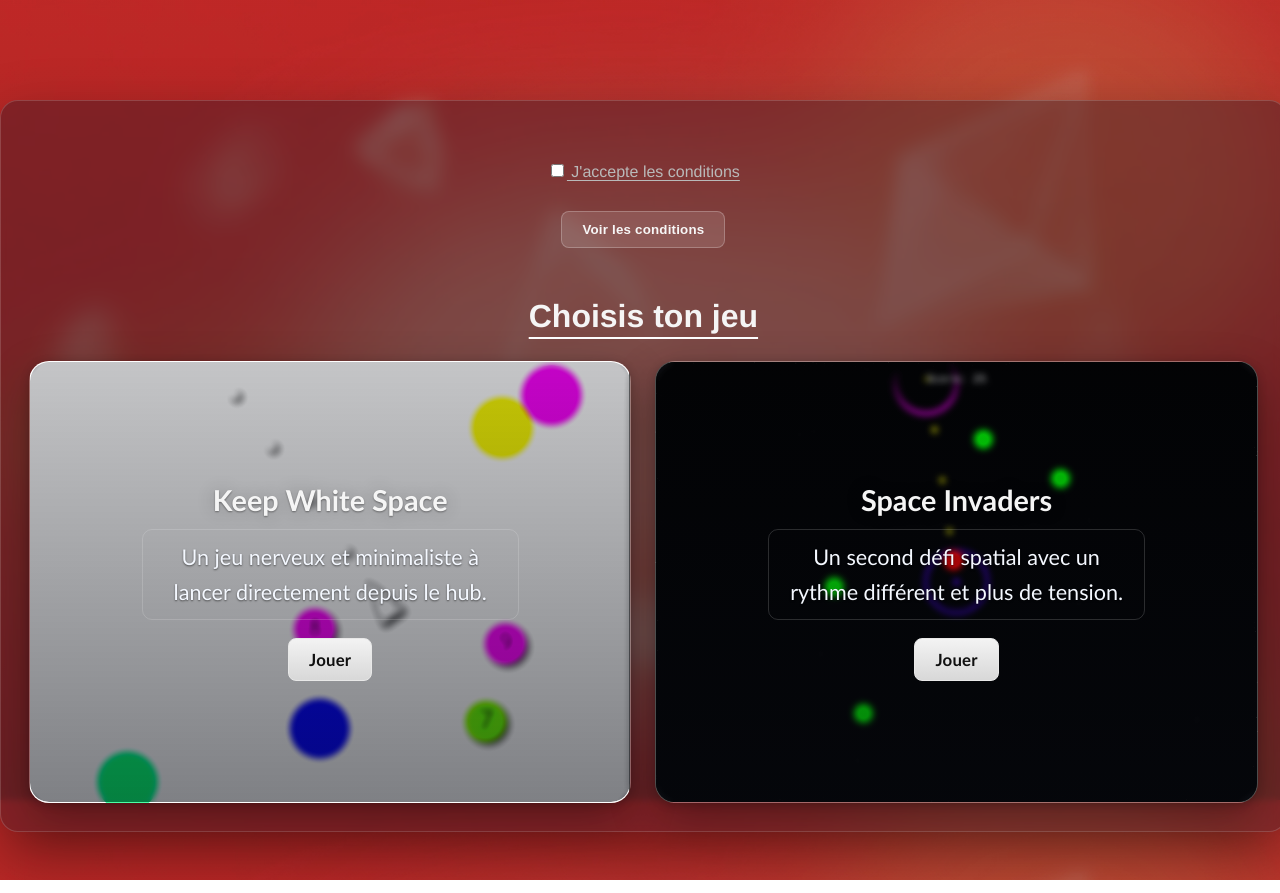
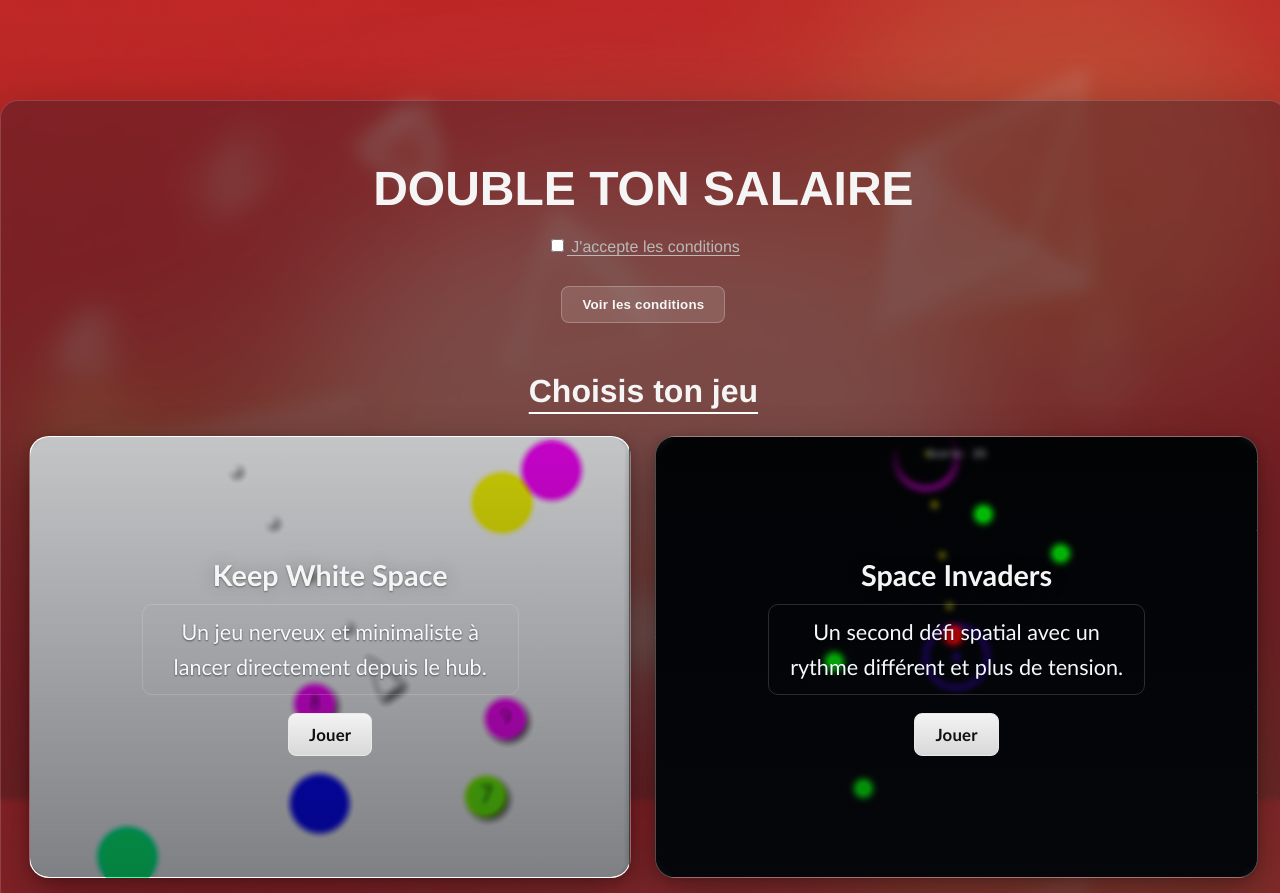
Before and after one commit to jonathandecroix28-max/jeu, a plain HTML site: page front/index.html in a window 1280 px wide. Shown: the top 893 px of the page. Drawn offline with Linux system fonts and the light colour scheme.

Commit message:
ca doit etre bon

```diff
--- a/front/index.html
+++ b/front/index.html
@@ -10,7 +10,7 @@
 
 <body>
   <div class="container">
-    <h1 class="bigTitle"></h1>
+    <h1 class="bigTitle">DOUBLE TON SALAIRE</h1>
 
     <label class="checkbox">
       <input type="checkbox" id="acceptTerms">
```
